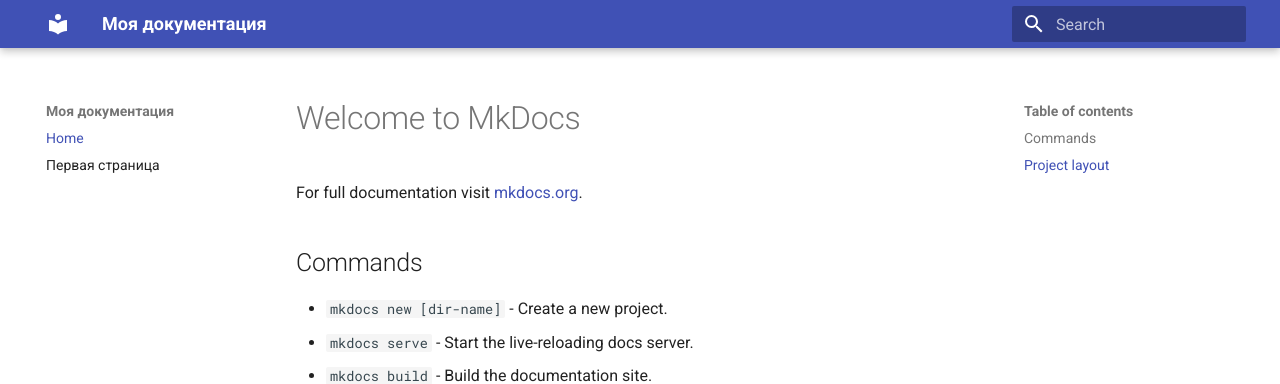
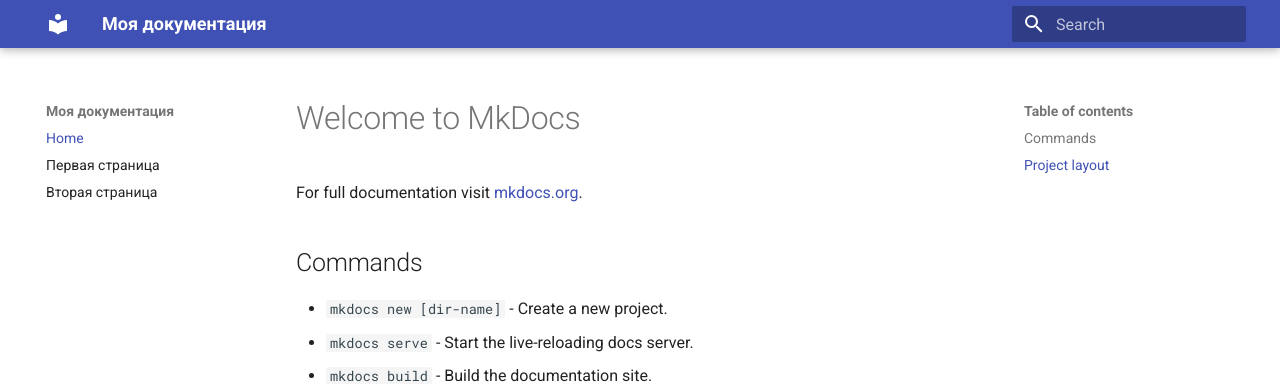
Before and after one commit to Perevezentsev/my-docs-project, an MkDocs documentation site: the page built from docs/index.md, in a window 1280 px wide. Shown: the top 384 px of the page. Built offline with MkDocs 1.6.1 and Material for MkDocs 9.7.7, drawn with Linux system fonts in a browser that asks for light colours.

Commit message:
Добавил вторую страницу. В меню

```diff
--- a/mkdocs.yml
+++ b/mkdocs.yml
@@ -4,3 +4,4 @@
 nav:
   - Home: index.md
   - Первая страница: page1.md
+  - Вторая страница: page2.md
```
Also changed, not shown: site/page2/index.html (added), site/search/search_index.json.
